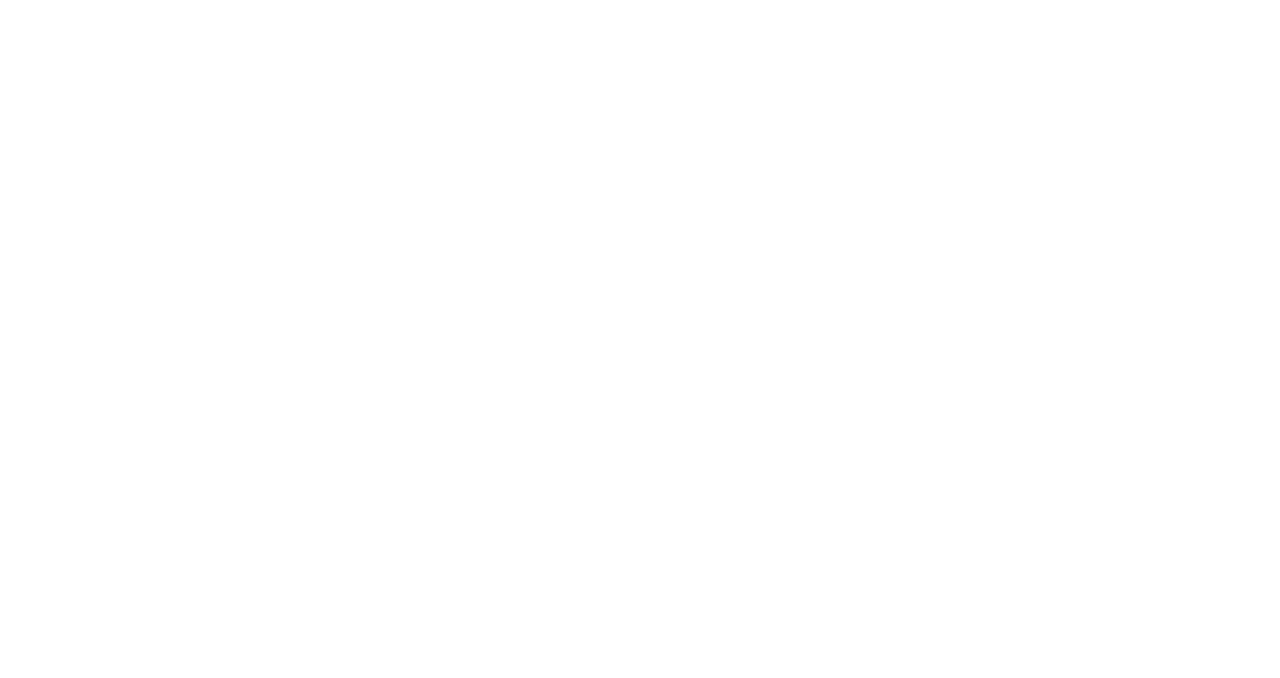
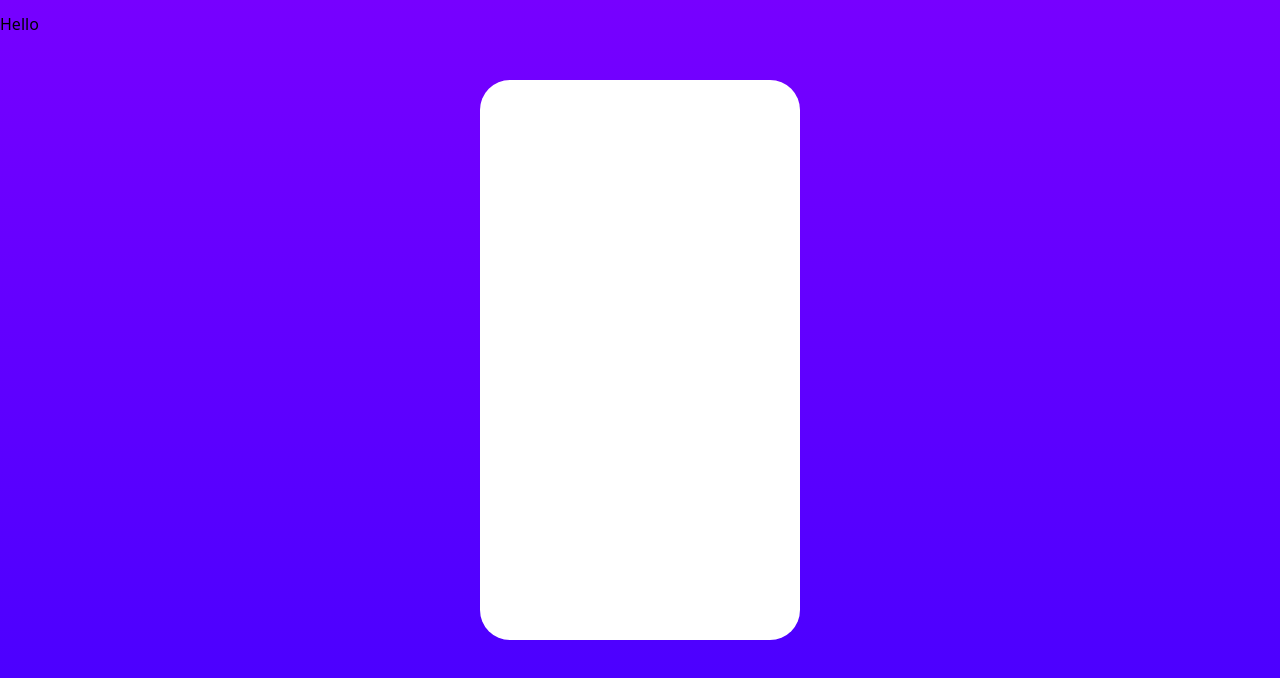
Before and after one commit to patfire12345/spotify-playlist-maker, a React (Create React App) app: page /maker in a window 1280 px wide. Shown: the top 678 px of the page. Built offline with nearby package versions, Linux system fonts and the light colour scheme.

Commit message:
[feature] Implemented dummy data into Slider.js

```diff
--- a/src/App.js
+++ b/src/App.js
@@ -2,11 +2,13 @@ import React from 'react';
 import { Switch, withRouter } from 'react-router-dom';
 import { UserProvider } from './contexts/UserContext';
 import AuthRoute from './routes/AuthRoute';
+import { Slider } from './pages/Slider.js';
 
 const App = () => {
     return (
         <UserProvider>
             <Routes />
+            <Slider />
         </UserProvider>
     );
 };
--- a/src/pages/Slider.css
+++ b/src/pages/Slider.css
@@ -17,7 +17,7 @@ body {
     background: white;
     border-radius: 30px;
     width: 25vw;
-    height: 80vh;
+    height: 70vh;
     position: absolute;
     top: 10vh;
     left: 37.5vw;
--- a/src/pages/Slider.js
+++ b/src/pages/Slider.js
@@ -1,16 +1,10 @@
-import React, { useEffect } from 'react';
+import React, { useEffect, useState } from 'react';
 import { motion, useMotionValue, useTransform } from 'framer-motion';
 import './Slider.css';
 import { containerVariants } from './variants';
 
 export const Slider = (props) => {
     const x = useMotionValue(0);
-    const redirectLimit = 300;
-    useEffect(() => {
-        x.onChange((latestX) => {
-            Math.abs(latestX) >= redirectLimit && props.selectionDone();
-        });
-    });
     const xInput = [-100, 0, 100];
     const background = useTransform(x, xInput, [
         'linear-gradient(180deg, #ff008c 0%, rgb(211, 9, 225) 100%)',
@@ -26,6 +20,23 @@ export const Slider = (props) => {
     const crossPathA = useTransform(x, [-10, -55], [0, 1]);
     const crossPathB = useTransform(x, [-50, -100], [0, 1]);
 
+    const [successOrFailText, setSuccessOrFailText] = useState('');
+
+    const redirectLimit = 150;
+    useEffect(() => {
+        x.onChange((latestX) => {
+            Math.abs(latestX) >= redirectLimit &&
+                latestX > 0 &&
+                setSuccessOrFailText('Success');
+            Math.abs(latestX) >= redirectLimit &&
+                latestX < 0 &&
+                setSuccessOrFailText('Failure');
+            setTimeout(() => setSuccessOrFailText(''), 2000);
+        });
+    });
+
+    const dummyData = ['1', '2', '3', '4'];
+
     return (
         <motion.div
             className='example-container'
@@ -34,6 +45,9 @@ export const Slider = (props) => {
             initial='hidden'
             animate='visible'
             exit='exit'>
+            <div className='flex justify-center pt-3 text-3xl'>
+                {successOrFailText}
+            </div>
             <motion.div
                 className='box'
                 style={{ x }}
@@ -66,6 +80,7 @@ export const Slider = (props) => {
                     />
                 </svg>
             </motion.div>
+            <div>Hello</div>
         </motion.div>
     );
 };
--- /dev/null
+++ b/src/pages/SliderData.js
@@ -0,0 +1 @@
+// temporary data for Slider.js design purposes
```
